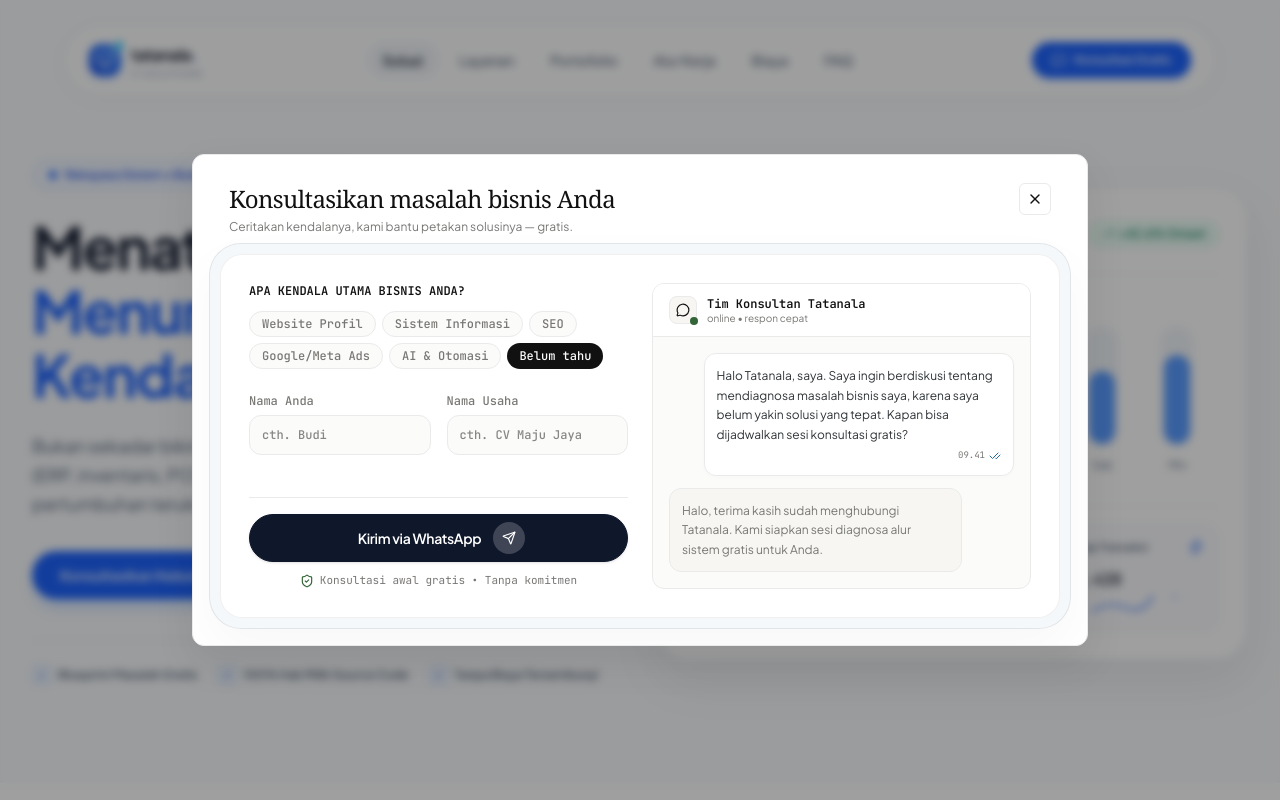
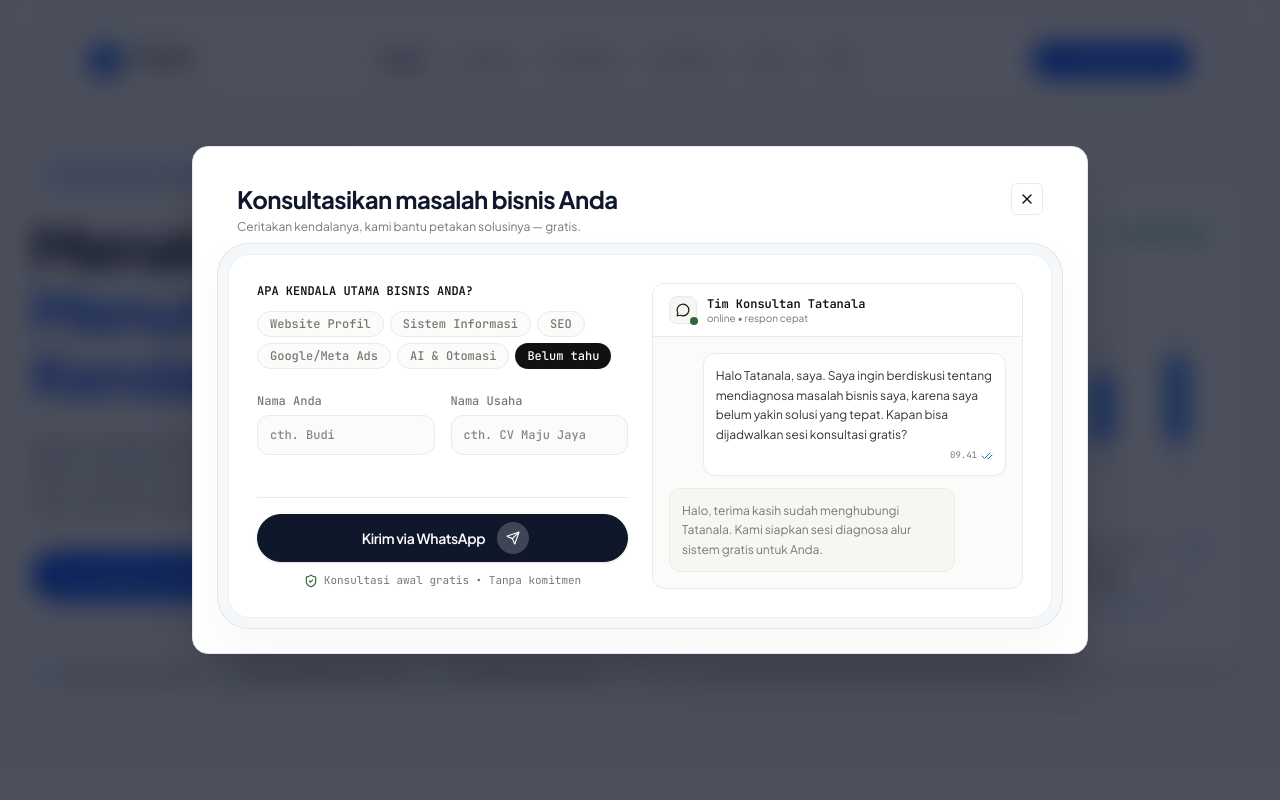
Before and after one commit to isnanw/tatanala, a Next.js app: page / in a window 1280 px wide. Both pictures are taken after a click on the button "Konsultasi Gratis". Shown: the top 800 px of the page. Built offline with nearby package versions, Linux system fonts and the light colour scheme.

Commit message:
feat: add shake animation and improve scrolling for modal dialogs

```diff
--- a/src/app/globals.css
+++ b/src/app/globals.css
@@ -39,6 +39,26 @@
   -webkit-mask-image: linear-gradient(to right, transparent, #000 10%, #000 90%, transparent);
 }
 
+@utility custom-scrollbar {
+  scrollbar-width: thin;
+  scrollbar-color: rgba(148, 163, 184, 0.4) transparent;
+
+  &::-webkit-scrollbar {
+    width: 6px;
+    height: 6px;
+  }
+  &::-webkit-scrollbar-track {
+    background: transparent;
+  }
+  &::-webkit-scrollbar-thumb {
+    background: rgba(148, 163, 184, 0.4);
+    border-radius: 9999px;
+  }
+  &::-webkit-scrollbar-thumb:hover {
+    background: rgba(100, 116, 139, 0.7);
+  }
+}
+
 /* ------------------------------ Base ------------------------------- */
 @layer base {
   html {
--- a/src/components/consult/ConsultProvider.tsx
+++ b/src/components/consult/ConsultProvider.tsx
@@ -52,11 +52,18 @@
   onClose: () => void;
 }) {
   const closeRef = useRef<HTMLButtonElement>(null);
+  const [shake, setShake] = useState(false);
+
   useLockBody(open);
   useEscape(open, onClose);
   useEffect(() => {
     if (open) closeRef.current?.focus();
   }, [open]);
+
+  const triggerShake = () => {
+    setShake(true);
+    setTimeout(() => setShake(false), 450);
+  };
 
   return (
     <AnimatePresence>
@@ -67,20 +74,33 @@
           animate={{ opacity: 1 }}
           exit={{ opacity: 0 }}
         >
-          <div className="absolute inset-0 bg-[#111111]/40 backdrop-blur-xs" onClick={onClose} aria-hidden />
+          <div
+            className="absolute inset-0 bg-slate-950/70 backdrop-blur-md cursor-not-allowed"
+            onClick={triggerShake}
+            aria-hidden
+          />
           <motion.div
             role="dialog"
             aria-modal="true"
             aria-labelledby="consult-title"
-            className="relative max-h-[92vh] w-full max-w-4xl overflow-y-auto rounded-xl border border-[#EAEAEA] bg-white p-3 sm:p-4 shadow-[0_16px_40px_rgba(0,0,0,0.08)]"
+            className="relative max-h-[88vh] w-full max-w-4xl overflow-y-auto custom-scrollbar rounded-2xl border border-slate-200 bg-white p-4 sm:p-6 shadow-2xl overscroll-contain"
             initial={{ opacity: 0, y: 20 }}
-            animate={{ opacity: 1, y: 0 }}
+            animate={
+              shake
+                ? {
+                    x: [-12, 12, -8, 8, -4, 4, 0],
+                    opacity: 1,
+                    y: 0,
+                    transition: { duration: 0.45, ease: "easeInOut" },
+                  }
+                : { x: 0, opacity: 1, y: 0 }
+            }
             exit={{ opacity: 0, y: 16 }}
             transition={{ duration: 0.2, ease: EASE_OUT }}
           >
             <div className="flex items-start justify-between gap-4 px-4 pt-3 pb-2 sm:px-5">
               <div>
-                <h2 id="consult-title" className="font-serif text-2xl font-normal text-[#111111]">
+                <h2 id="consult-title" className="font-sans text-2xl font-bold text-slate-900">
                   Konsultasikan masalah bisnis Anda
                 </h2>
                 <p className="mt-1 text-xs text-[#787774]">
--- a/src/components/sections/CaseStudies.tsx
+++ b/src/components/sections/CaseStudies.tsx
@@ -5,6 +5,7 @@
 import Image from "next/image";
 import { useState } from "react";
 import { useConsult } from "@/components/consult/ConsultProvider";
+import { useEscape, useLockBody } from "@/lib/hooks";
 
 interface CaseItem {
   id: string;
@@ -111,6 +112,15 @@
 export function CaseStudies() {
   const { openConsult } = useConsult();
   const [selectedCase, setSelectedCase] = useState<CaseItem | null>(null);
+  const [shake, setShake] = useState(false);
+
+  useLockBody(Boolean(selectedCase));
+  useEscape(Boolean(selectedCase), () => setSelectedCase(null));
+
+  const triggerShake = () => {
+    setShake(true);
+    setTimeout(() => setShake(false), 450);
+  };
 
   return (
     <section id="portofolio" className="py-20 sm:py-28 bg-[#F8FAFC]">
@@ -246,28 +256,40 @@
         {/* Morphing Modal for Case Study Details */}
         <AnimatePresence>
           {selectedCase && (
-            <div className="fixed inset-0 z-[90] flex items-center justify-center p-4 sm:p-6 overflow-y-auto">
+            <div className="fixed inset-0 z-[90] flex items-center justify-center p-3 sm:p-6 overflow-hidden">
+              {/* Backdrop - Clicking outside triggers shake, does NOT close */}
               <motion.div
                 initial={{ opacity: 0 }}
                 animate={{ opacity: 1 }}
                 exit={{ opacity: 0 }}
-                onClick={() => setSelectedCase(null)}
-                className="fixed inset-0 bg-slate-950/70 backdrop-blur-md"
+                onClick={triggerShake}
+                className="fixed inset-0 bg-slate-950/70 backdrop-blur-md cursor-not-allowed"
               />
 
+              {/* Morphed Card Modal with shake animation and internal scrolling */}
               <motion.div
                 layoutId={`case-card-${selectedCase.id}`}
-                className="relative z-10 w-full max-w-3xl overflow-hidden rounded-[2.5rem] bg-white p-6 sm:p-10 shadow-2xl border border-slate-200 my-8"
+                animate={
+                  shake
+                    ? {
+                        x: [-12, 12, -8, 8, -4, 4, 0],
+                        transition: { duration: 0.45, ease: "easeInOut" },
+                      }
+                    : { x: 0 }
+                }
+                className="relative z-10 w-full max-w-3xl max-h-[85vh] overflow-y-auto custom-scrollbar rounded-[2.5rem] bg-white p-6 sm:p-10 shadow-2xl border border-slate-200 my-auto overscroll-contain"
               >
-                {/* Close Button */}
+                {/* Close Button - Sticky at top right */}
+                <div className="sticky top-0 z-30 flex justify-end -mt-2 -mr-2 pointer-events-none pb-2">
                   <button
                     type="button"
                     onClick={() => setSelectedCase(null)}
-                  aria-label="Tutup Studi Kasus"
-                  className="absolute top-6 right-6 z-20 grid h-10 w-10 place-items-center rounded-full border border-slate-200 bg-white/90 hover:bg-slate-100 text-slate-700 transition-colors shadow-sm"
+                    aria-label="Tutup Studi Kasus (Esc)"
+                    className="pointer-events-auto grid h-10 w-10 place-items-center rounded-full border border-slate-200 bg-white/95 hover:bg-slate-100 text-slate-700 transition-colors shadow-md backdrop-blur-md"
                   >
                     <X className="h-5 w-5" />
                   </button>
+                </div>
 
                 {/* Header Image */}
                 <div className="relative aspect-[16/9] w-full rounded-2xl overflow-hidden bg-slate-100 mb-6">
--- a/src/components/sections/Services.tsx
+++ b/src/components/sections/Services.tsx
@@ -4,6 +4,7 @@
 import { ArrowRight, Boxes, Globe2, Rocket, CheckCircle2, Sparkles, X, ShieldCheck, Cpu, Zap } from "lucide-react";
 import { useState } from "react";
 import { useConsult } from "@/components/consult/ConsultProvider";
+import { useEscape, useLockBody } from "@/lib/hooks";
 
 interface PillarItem {
   id: string;
@@ -90,6 +91,15 @@
 export function Services() {
   const { openConsult } = useConsult();
   const [selectedService, setSelectedService] = useState<PillarItem | null>(null);
+  const [shake, setShake] = useState(false);
+
+  useLockBody(Boolean(selectedService));
+  useEscape(Boolean(selectedService), () => setSelectedService(null));
+
+  const triggerShake = () => {
+    setShake(true);
+    setTimeout(() => setShake(false), 450);
+  };
 
   return (
     <section id="layanan" className="py-20 sm:py-28 bg-white border-y border-slate-200/80">
@@ -218,30 +228,40 @@
         {/* Morphing Modal Expansion */}
         <AnimatePresence>
           {selectedService && (
-            <div className="fixed inset-0 z-[90] flex items-center justify-center p-4 sm:p-6 overflow-y-auto">
-              {/* Backdrop */}
+            <div className="fixed inset-0 z-[90] flex items-center justify-center p-3 sm:p-6 overflow-hidden">
+              {/* Backdrop - Clicking outside triggers shake, does NOT close */}
               <motion.div
                 initial={{ opacity: 0 }}
                 animate={{ opacity: 1 }}
                 exit={{ opacity: 0 }}
-                onClick={() => setSelectedService(null)}
-                className="fixed inset-0 bg-slate-950/70 backdrop-blur-md"
+                onClick={triggerShake}
+                className="fixed inset-0 bg-slate-950/70 backdrop-blur-md cursor-not-allowed"
               />
 
-              {/* Morphed Card Modal */}
+              {/* Morphed Card Modal with shake animation and internal scrolling */}
               <motion.div
                 layoutId={`service-card-${selectedService.id}`}
-                className="relative z-10 w-full max-w-3xl overflow-hidden rounded-[2.5rem] bg-white p-6 sm:p-10 shadow-2xl border border-slate-200 my-8"
+                animate={
+                  shake
+                    ? {
+                        x: [-12, 12, -8, 8, -4, 4, 0],
+                        transition: { duration: 0.45, ease: "easeInOut" },
+                      }
+                    : { x: 0 }
+                }
+                className="relative z-10 w-full max-w-3xl max-h-[85vh] overflow-y-auto custom-scrollbar rounded-[2.5rem] bg-white p-6 sm:p-10 shadow-2xl border border-slate-200 my-auto overscroll-contain"
               >
-                {/* Close Button */}
+                {/* Close Button - Sticky at top right so it's always visible while scrolling */}
+                <div className="sticky top-0 z-30 flex justify-end -mt-2 -mr-2 pointer-events-none pb-2">
                   <button
                     type="button"
                     onClick={() => setSelectedService(null)}
-                  aria-label="Tutup Detail"
-                  className="absolute top-6 right-6 grid h-10 w-10 place-items-center rounded-full border border-slate-200 bg-slate-100 hover:bg-slate-200 text-slate-700 transition-colors"
+                    aria-label="Tutup Detail (Esc)"
+                    className="pointer-events-auto grid h-10 w-10 place-items-center rounded-full border border-slate-200 bg-white/95 hover:bg-slate-100 text-slate-700 transition-colors shadow-md backdrop-blur-md"
                   >
                     <X className="h-5 w-5" />
                   </button>
+                </div>
 
                 {/* Header Info */}
                 <div className="flex items-center gap-4 mb-6">
```
Lines whose indentation alone changed are shown as unchanged.
